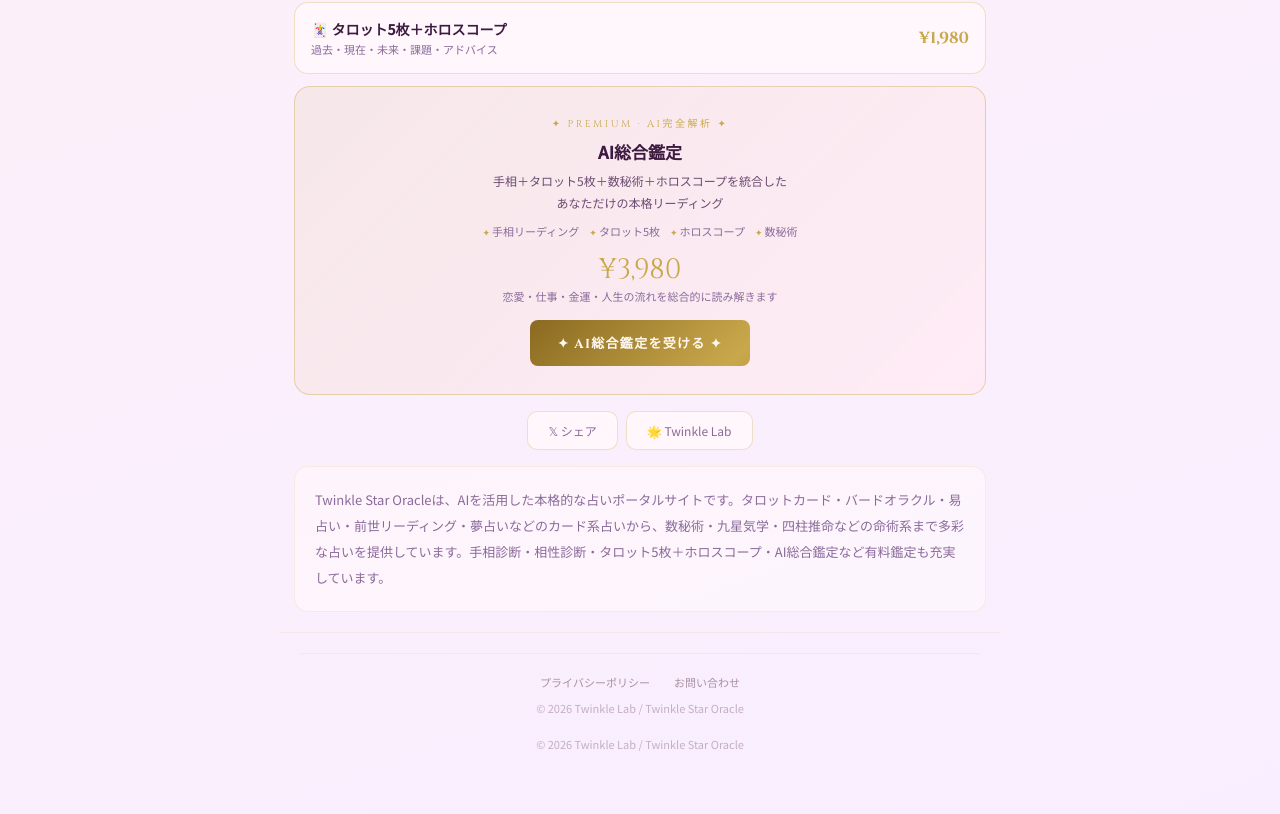
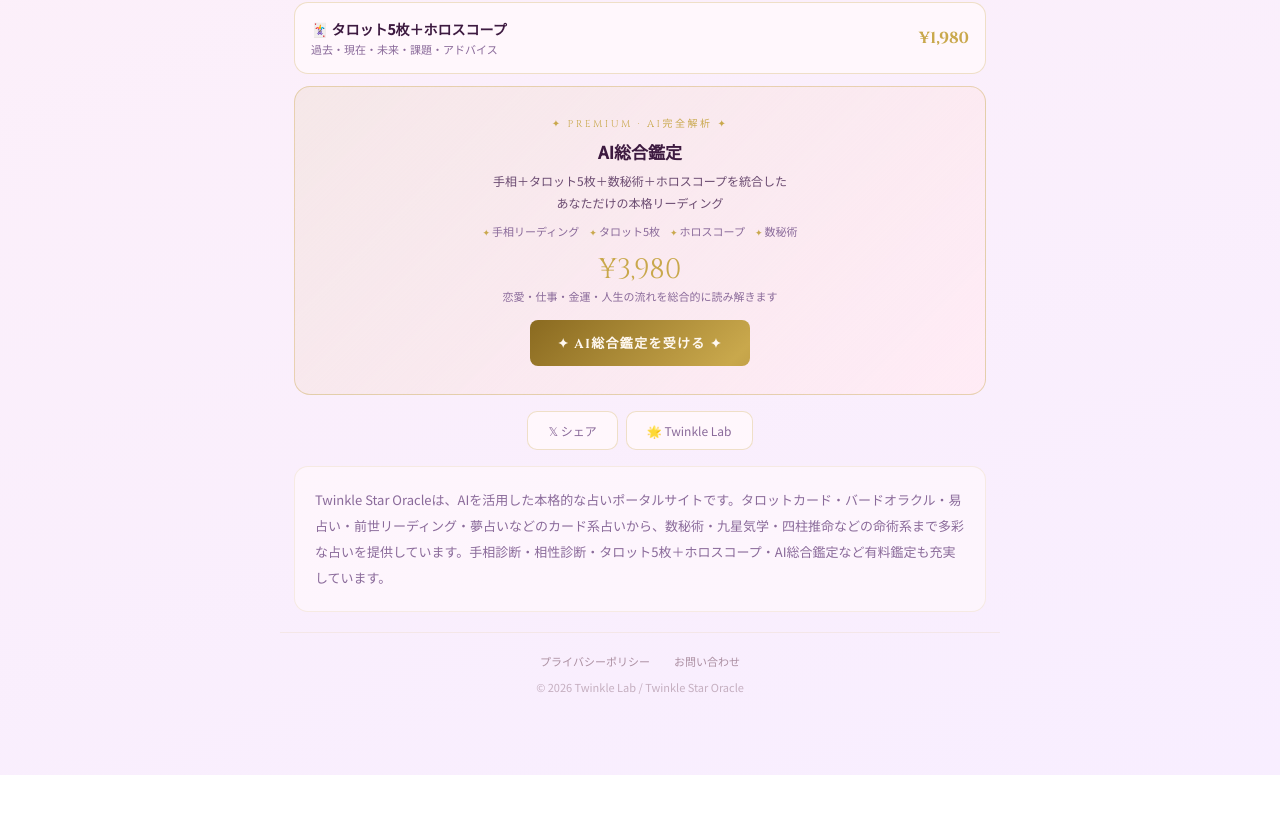
Before and after one commit to sincere1229/sincere1229-twinklelab-next, a Next.js app: page /star in a window 1280 px wide. Shown: the part 1537-2351 px from the top of the page. After the commit the page ends 2312 px from the top, so only its background shows below. Built offline with nearby package versions, Linux system fonts and the light colour scheme.

Commit message:
Update page.tsx

```diff
--- a/app/star/page.tsx
+++ b/app/star/page.tsx
@@ -283,14 +283,14 @@ export default function StarPortal() {
         </div>
 
         <footer>
-          <footer>
+
   <div style={{display:'flex',justifyContent:'center',gap:'1.5rem',flexWrap:'wrap',marginBottom:'10px'}}>
     <a href="/privacy" style={{fontSize:'11px',color:'rgba(120,80,100,0.6)',textDecoration:'none'}}>プライバシーポリシー</a>
     <a href="/contact" style={{fontSize:'11px',color:'rgba(120,80,100,0.6)',textDecoration:'none'}}>お問い合わせ</a>
   </div>
   © 2026 Twinkle Lab / Twinkle Star Oracle
 </footer>
-          © 2026 Twinkle Lab / Twinkle Star Oracle</footer>
+
       </div>
     </>
   )
```
